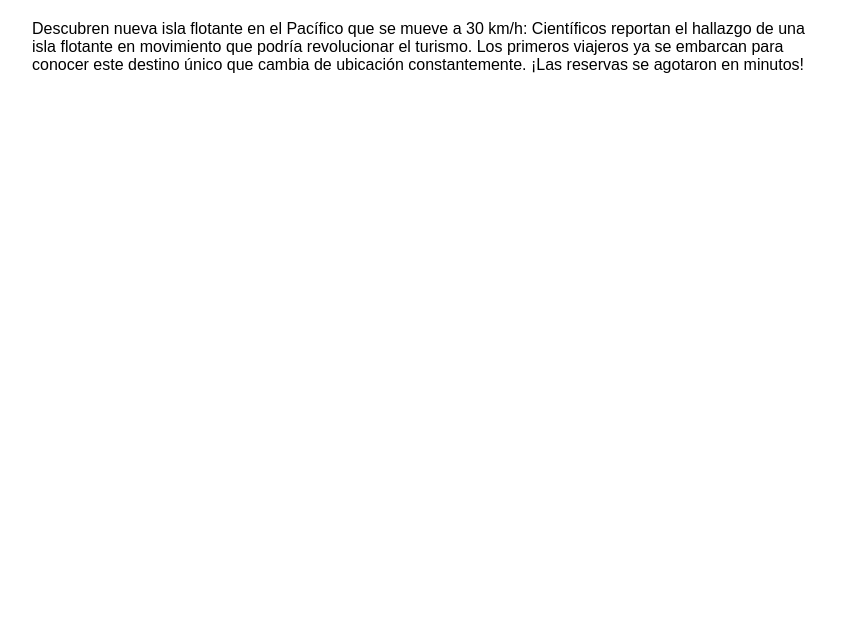
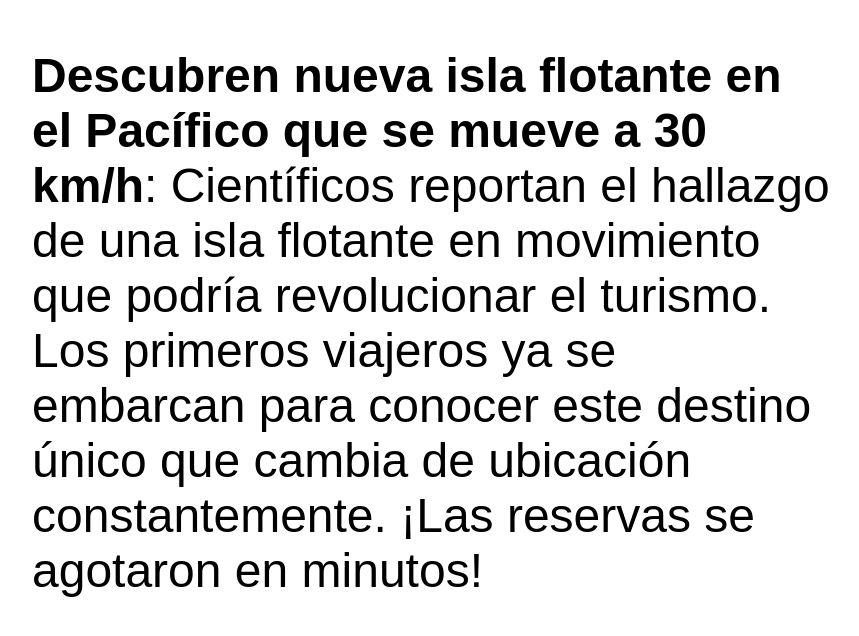
Before and after one commit to lagosmanuel/module-federation, a React app: page / in a window 1280 px wide. Shown: the top 636 px of the page, without its empty margins (208-1067 px from the left). Built offline with nearby package versions, Linux system fonts and the light colour scheme.

Commit message:
change component style

```diff
--- a/src/MiCompViajes.js
+++ b/src/MiCompViajes.js
@@ -3,7 +3,7 @@ import React from "react";
 function MiCompViajes() {
     // return a jsx ul list of a menu with five random items
     return <div>
-       <p> Descubren nueva isla flotante en el Pacífico que se mueve a 30 km/h: Científicos reportan el hallazgo de una isla flotante en movimiento que podría revolucionar el turismo. Los primeros viajeros ya se embarcan para conocer este destino único que cambia de ubicación constantemente. ¡Las reservas se agotaron en minutos!</p>
+       <p><strong>Descubren nueva isla flotante en el Pacífico que se mueve a 30 km/h</strong>: Científicos reportan el hallazgo de una isla flotante en movimiento que podría revolucionar el turismo. Los primeros viajeros ya se embarcan para conocer este destino único que cambia de ubicación constantemente. ¡Las reservas se agotaron en minutos!</p>
     </div>;
 }
 
--- a/src/index.css
+++ b/src/index.css
@@ -3,7 +3,7 @@ body {
 }
 
 .container {
-  font-size: 1rem;
+  font-size: 3rem;
   margin: auto;
   max-width: 800px;
   margin-top: 20px;
```
